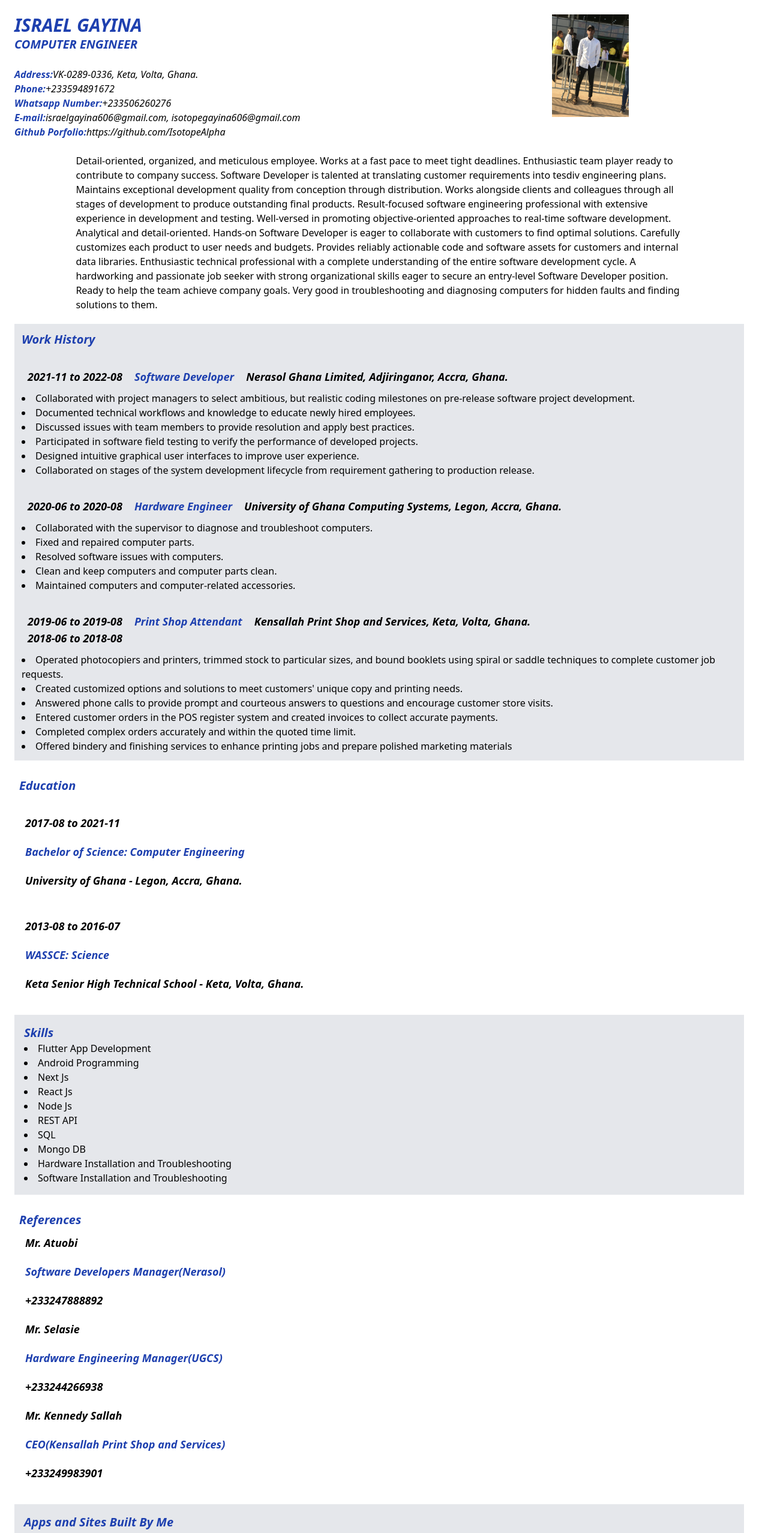
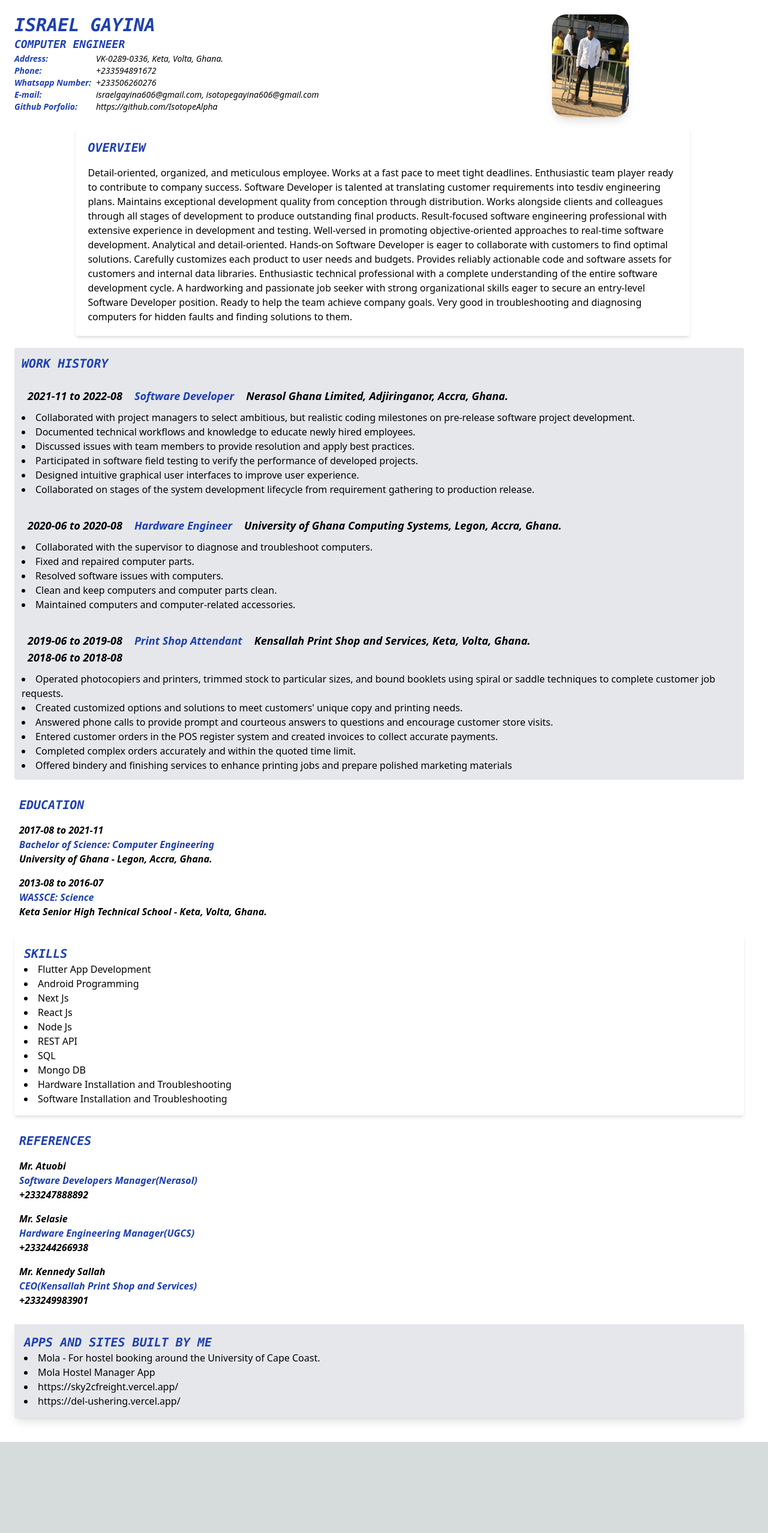
Before and after one commit to IsotopeAlpha/isotopeMe, a Next.js app: page / in a window 1280 px wide. Shown: the top 2556 px of the page at 60% size. After the commit the page ends 2404 px from the top, so only its background shows below. Built offline with nearby package versions, Linux system fonts and the light colour scheme.

Commit message:
added styling

```diff
--- a/pages/index.js
+++ b/pages/index.js
@@ -8,29 +8,45 @@ export default function Home() {
     <Head>
       <title>Isotope's CV</title>
     </Head>
-    <div className='w-[100vw] md:mr-6 p-6 bg-white mx-auto text-black'>
+    <div className='w-[100vw] md:mr-6 mb-4 p-6 bg-white mx-auto text-black bg-gray-100'>
       <div className='w-[70vw] justify-between flex'>
         <div className='text-3xl text-blue-800 font-bold italic uppercase'>
-          <div  className='text-3xl text-blue-800 font-bold italic uppercase'>Israel Gayina</div>
-          <div className='text-xl text-blue-800 font-bold italic '>
+          <div  className='text-3xl text-blue-800 font-bold italic uppercase font-mono'>Israel Gayina</div>
+          <div className='text-lg text-blue-800 font-bold italic font-mono'>
             Computer Engineer
           </div>
         </div>
         <div>
-            <Image src={prof} alt="Profile Image" className="absolute w-[15vw] md:w-[10vw]"/>
+            <Image src={prof} alt="Profile Image" className="absolute w-[15vw] md:w-[10vw] rounded-3xl shadow-lg hover:w-[25vw]"/>
           </div>
       </div>
-
-      <br/>
-      <div className='md:text-md italic '>
-        <div className='flex flex-row'><b className='text-blue-800'>Address:</b>  VK-0289-0336, Keta, Volta, Ghana.</div>
-        <div className='flex flex-row'><b className='text-blue-800'>Phone:</b>   +233594891672</div>
-        <div className='flex flex-row'><b className='text-blue-800'>Whatsapp Number:</b>  +233506260276</div>
-        <div className='flex flex-row'><b className='text-blue-800'>E-mail:</b>   israelgayina606@gmail.com, isotopegayina606@gmail.com</div>
-        <div className='flex flex-row'><b className='text-blue-800'>Github Porfolio:</b>   <a href='https://github.com/IsotopeAlpha'>https://github.com/IsotopeAlpha</a></div>
-      </div>
+      <div className='md:text-sm italic'>
+        <table>
+          <tr>
+            <td className='text-blue-800 font-bold pr-2'>Address:</td>
+            <td>VK-0289-0336, Keta, Volta, Ghana.</td>
+          </tr>
+          <tr>
+            <td className='text-blue-800 font-bold pr-2'>Phone:</td>
+            <td>+233594891672</td>
+          </tr>
+          <tr>
+            <td className='text-blue-800 font-bold pr-2'>Whatsapp Number:</td>
+            <td>+233506260276</td>
+          </tr>
+          <tr>
+            <td className='text-blue-800 font-bold pr-2'>E-mail:</td>
+            <td>israelgayina606@gmail.com, isotopegayina606@gmail.com</td>
+          </tr>
+          <tr>
+            <td className='text-blue-800 font-bold pr-2'>Github Porfolio:</td>
+            <td><a href='https://github.com/IsotopeAlpha'>https://github.com/IsotopeAlpha</a></td>
+          </tr>
+        </table>
+        </div>
       <br />
-      <div className='md:w-[80vw] md:ml-[8vw] '>
+      <div className='md:w-[80vw] md:ml-[8vw] md:h-full h-[50vh] overflow-auto bg-white p-5 rounded shadow-md'>
+        <div className='text-xl text-blue-800 font-bold italic font-mono uppercase mb-4'>Overview</div>
       Detail-oriented, organized, and meticulous employee. Works at a fast pace to meet tight deadlines.
       Enthusiastic team player ready to contribute to company success. Software Developer is talented at translating customer requirements into tesdiv engineering plans.
       Maintains exceptional development quality from conception through distribution. Works alongside clients and colleagues through all stages of development to produce outstanding final products.
@@ -41,10 +57,9 @@ export default function Home() {
       Enthusiastic technical professional with a complete understanding of the entire software development cycle. A hardworking and passionate job seeker with strong organizational skills eager to secure an entry-level Software Developer position.
       Ready to help the team achieve company goals. Very good in troubleshooting and diagnosing computers for hidden faults and finding solutions to them.
       </div>
-      <div className='bg-gray-200 mt-5 p-3 border-rounded md:mr-4'>
-        <div className='text-xl text-blue-800 font-bold italic '>Work History</div>
-          <br/>
-          <div className='md:text-lg text-blue-800 font-bold italic md:flex'>
+      <div className='bg-gray-200 mt-5 p-3 border-rounded md:mr-4 rounded'>
+        <div className='text-xl text-blue-800 font-bold italic font-mono uppercase'>Work History</div>
+          <div className='md:text-lg text-blue-800 font-bold italic md:flex mt-4'>
               <div className='text-black  md:border-[10px]'>2021-11 to 2022-08 </div>
               <div className='md:border-[10px]'>Software Developer </div>
               <div className='text-black md:border-[10px]'>Nerasol Ghana Limited, Adjiringanor, Accra, Ghana.</div>
@@ -92,19 +107,18 @@ export default function Home() {
           </div>
       </div>
       <div className='mt-5 p-2'>
-        <div className='text-xl text-blue-800 font-bold italic '>Education</div><br/>
-        <div className='text-lg text-blue-800 font-bold italic'>
-              <div className='text-black md:border-[10px] border-white'>2017-08 to 2021-11</div>
-              <div className='md:border-[10px] border-white'>Bachelor of Science: Computer Engineering</div>
-              <div className='text-black md:border-[10px] border-white'>University of Ghana - Legon, Accra, Ghana.</div>
-           <br/>
-              <div className='text-black md:border-[10px] border-white'>2013-08 to 2016-07</div>
-              <div className='md:border-[10px] border-white'>WASSCE: Science</div>
-              <div className='text-black md:border-[10px] border-white'>Keta Senior High Technical School - Keta, Volta, Ghana.</div>
+        <div className='text-xl text-blue-800 font-bold italic font-mono uppercase'>Education</div>
+        <div className='text-md font-bold italic'>
+              <div className='mt-4'>2017-08 to 2021-11</div>
+              <div className='text-blue-800'>Bachelor of Science: Computer Engineering</div>
+              <div>University of Ghana - Legon, Accra, Ghana.</div>
+              <div className='mt-4'>2013-08 to 2016-07</div>
+              <div className='text-blue-800'>WASSCE: Science</div>
+              <div>Keta Senior High Technical School - Keta, Volta, Ghana.</div>
            </div>
       </div>
-      <div className='mt-5 bg-gray-200 mr-4  p-4'>
-        <div className='text-xl text-blue-800 font-bold italic '>Skills</div>
+      <div className='mt-5 bg-white mr-4  p-4 rounded shadow-md'>
+        <div className='text-xl text-blue-800 font-bold italic font-mono uppercase'>Skills</div>
         <div>
           <ul className='list-disc list-inside'>
             <li>Flutter App Development</li>
@@ -121,21 +135,21 @@ export default function Home() {
         </div>
       </div>
       <div className='mt-5 p-2'>
-        <div className='text-xl text-blue-800 font-bold italic '>References</div>
-        <div className='md:text-lg text-blue-800 font-bold italic'>
-            <div className='text-black md:border-[10px] border-white'>Mr. Atuobi</div>
-              <div className='md:border-[10px] border-white'>Software Developers Manager(Nerasol) </div>
-              <div className='text-black md:border-[10px] border-white'>+233247888892</div>
-              <div className='text-black md:border-[10px] border-white'>Mr. Selasie</div>
-              <div className='md:border-[10px] border-white'>Hardware Engineering Manager(UGCS)</div>
-              <div className='text-black md:border-[10px] border-white'>+233244266938</div>
-              <div className='text-black md:border-[10px] border-white'>Mr. Kennedy Sallah</div>
-              <div className='md:border-[10px] border-white'>CEO(Kensallah Print Shop and Services)</div>
-              <div className='text-black md:border-[10px] border-white'>+233249983901</div>
+        <div className='text-xl text-blue-800 font-bold italic font-mono uppercase'>References</div>
+        <div className='md:text-md font-bold italic'>
+            <div className='mt-4'>Mr. Atuobi</div>
+              <div className='text-blue-800'>Software Developers Manager(Nerasol) </div>
+              <div>+233247888892</div>
+              <div className='mt-4'>Mr. Selasie</div>
+              <div className='text-blue-800'>Hardware Engineering Manager(UGCS)</div>
+              <div>+233244266938</div>
+              <div className='mt-4'>Mr. Kennedy Sallah</div>
+              <div className='text-blue-800'>CEO(Kensallah Print Shop and Services)</div>
+              <div>+233249983901</div>
            </div>
       </div>
-      <div className='mt-5 bg-gray-200 mr-4  p-4'>
-        <div className='text-xl text-blue-800 font-bold italic '>Apps and Sites Built By Me</div>
+      <div className='mt-5 bg-gray-200 mr-4  p-4 shadow-lg'>
+        <div className='text-xl text-blue-800 font-bold italic font-mono uppercase'>Apps and Sites Built By Me</div>
         <div>
           <ul className='list-disc list-inside'>
             <li><a href='https://play.google.com/store/apps/details?id=com.iso.mola_app'>Mola - For hostel booking around the University of Cape Coast.</a></li>
```
